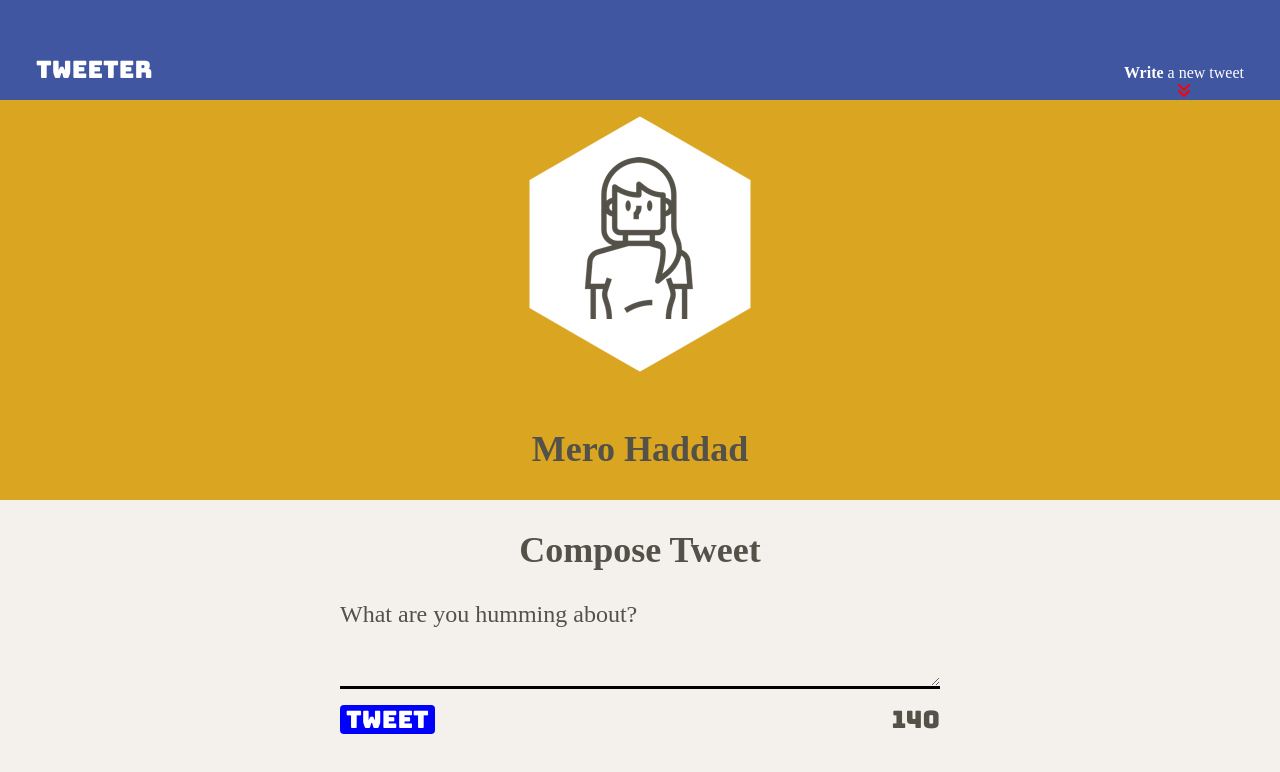
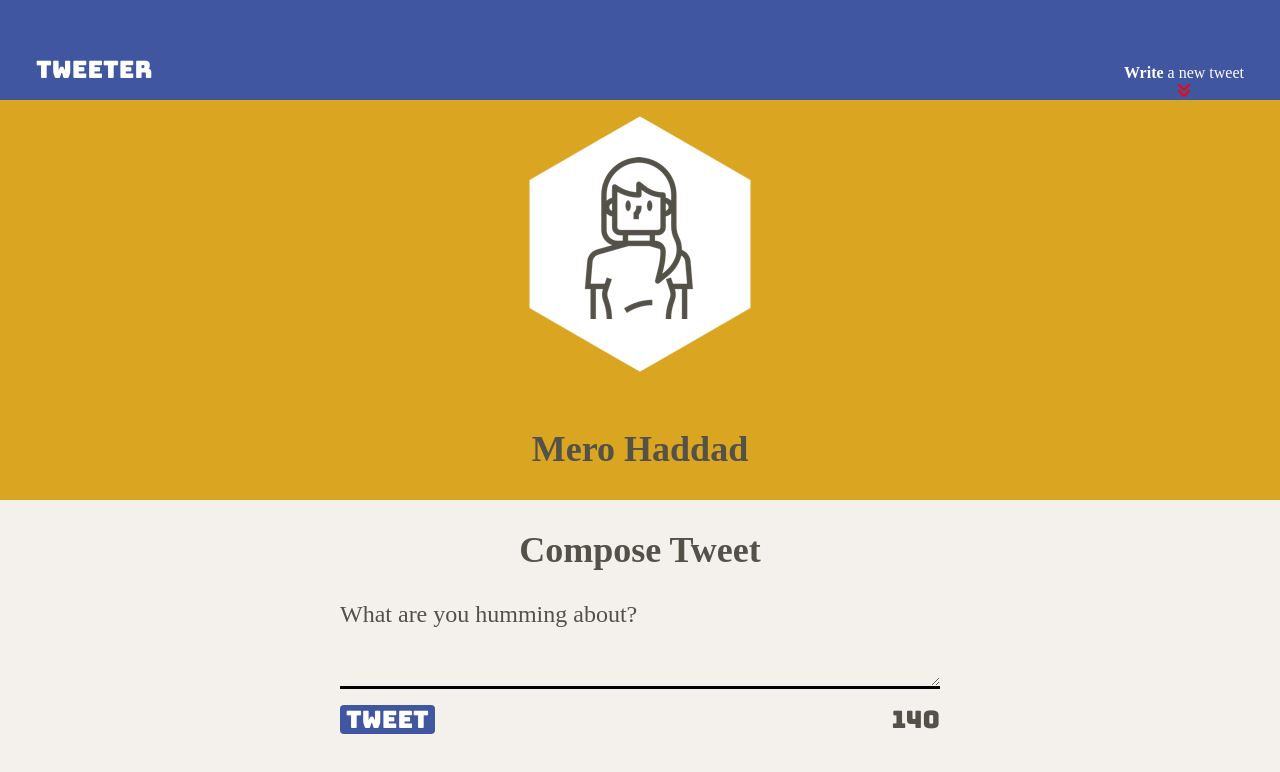
Before and after one commit to ammaralhaddad/twetter, a website: page public/index.html in a window 1280 px wide. Drawn offline with nearby package versions, Linux system fonts and the light colour scheme.

Commit message:
adjust the new tweet

```diff
--- a/public/styles/new-tweet.css
+++ b/public/styles/new-tweet.css
@@ -18,7 +18,7 @@ textarea {
 }
 
 button {
-  background-color: blue;
+  background-color:#4056A1;
   color: white;
   font-family: 'Bungee', cursive;
   border-radius: 4px;
```
